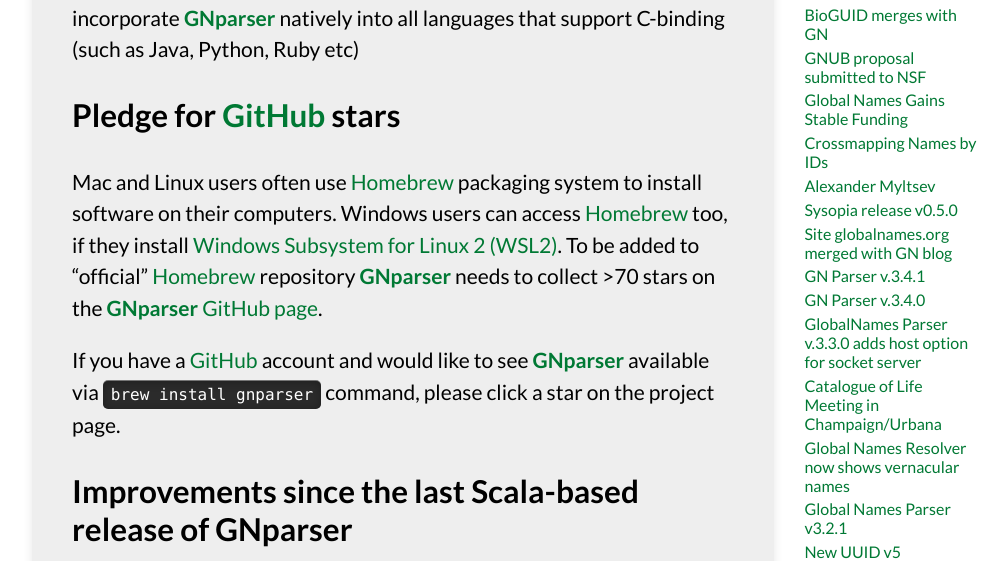
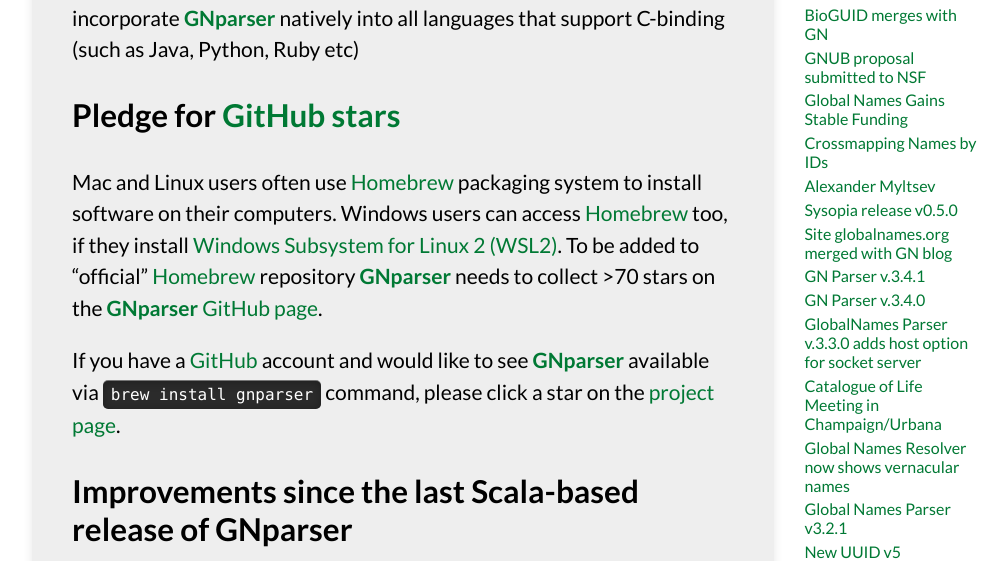
Before and after one commit to GlobalNamesArchitecture/GlobalNamesArchitecture.github.io, a Jekyll site: the page built from _posts/2021-03-24-gnparser.md, in a window 1280 px wide and 900 px high, scrolled down 1098 px. Shown: the part 164-725 px from the top of the window, without its empty margins (139-1146 px from the left). Built offline with Jekyll 4.4.1, drawn with Linux system fonts in a browser that asks for light colours; nearby versions of some CDN libraries; some of the changed lines change nothing that is shown.

Commit message:
fix links

```diff
--- a/_posts/2021-03-24-gnparser.md
+++ b/_posts/2021-03-24-gnparser.md
@@ -44,17 +44,17 @@
 its code. This approach allows to incorporate [**GNparser**][gnparser] natively
 into all languages that support C-binding (such as Java, Python, Ruby etc)
 
-## Pledge for [GitHub] stars
+## Pledge for [GitHub stars][gnparser]
 
 Mac and Linux users often use [Homebrew] packaging system to install software
 on their computers. Windows users can access [Homebrew] too, if they install
 [Windows Subsystem for Linux 2 (WSL2)][wsl]. To be added to "official"
 [Homebrew] repository [**GNparser**][gnparser] needs to collect >70 stars on
-the [**GNparser** GitHub page](https://github.com/gnames/gnparser).
+the [**GNparser** GitHub page][gnparser].
 
 If you have a [GitHub] account and would like to see [**GNparser**][gnparser]
 available via `brew install gnparser` command, please click a star on the
-project page.
+[project page][gnparser].
 
 ## Improvements since the last Scala-based release of GNparser
 
```
